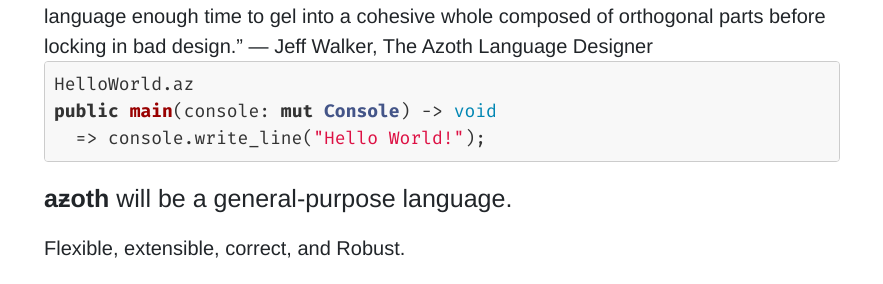
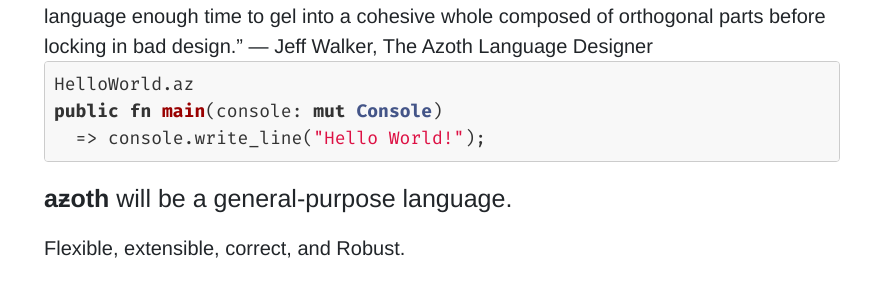
Before and after one commit to azoth-lang/azoth-lang.org, a Jekyll site: the page built from index.html, in a window 1280 px wide. Shown: the part 245-529 px from the top of the page, without its empty margins (198-1081 px from the left). Built offline with Jekyll 4.4.1, drawn with Linux system fonts in a browser that asks for light colours; nearby versions of some CDN libraries; some web fonts are replaced.

Commit message:
fix code example

```diff
--- a/index.html
+++ b/index.html
@@ -11,7 +11,7 @@ into a cohesive whole composed of orthogonal parts before locking in bad design.
 &mdash; Jeff Walker, The Azoth Language Designer
 
 <pre><code class="nohighlight hljs">HelloWorld.az
-<span class="hljs-keyword">public</span> <span class="hljs-title function_">main</span>(<span class="hljs-params">console: <span class="hljs-keyword">mut</span> <span class="hljs-type">Console</span></span>) -> <span class="hljs-built_in">void</span>
+<span class="hljs-keyword">public</span> <span class="hljs-keyword">fn</span> <span class="hljs-title function_">main</span>(<span class="hljs-params">console: <span class="hljs-keyword">mut</span> <span class="hljs-type">Console</span></span>)
   <span class="hljs-operator">=></span> console.write_line(<span class="hljs-string">"Hello World!"</span>);
 </code></pre>
 
```
